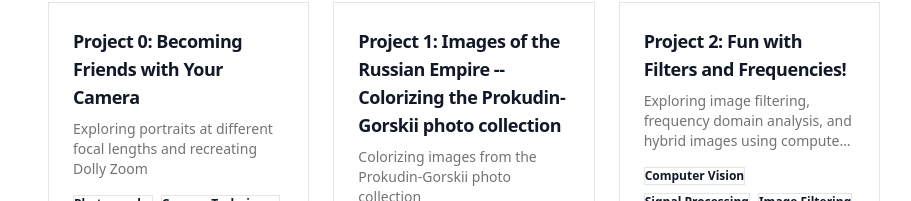
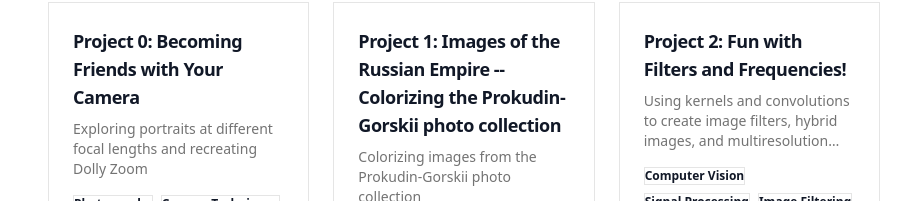
Before and after one commit to eho99/eho99.github.io, a Next.js app: page / in a window 1280 px wide. Shown: the part 295-496 px from the top of the page, without its empty margins (176-1087 px from the left). Built offline with nearby package versions, Linux system fonts and the light colour scheme.

Commit message:
updated project description

```diff
--- a/data/projects.ts
+++ b/data/projects.ts
@@ -22,8 +22,8 @@ const projects = [
   {
     slug: 'proj-2',
     title: 'Project 2: Fun with Filters and Frequencies!',
-    short: 'Exploring image filtering, frequency domain analysis, and hybrid images using computer vision techniques',
-    description: 'Implementing various image filters, analyzing frequency domains, and creating hybrid images that change appearance based on viewing distance',
+    short: 'Using kernels and convolutions to create image filters, hybrid images, and multiresolution blends.',
+    description: 'Using kernels and convolutions to create image filters, hybrid images, and multiresolution blends.',
     content: Project2,
     tags: ['Computer Vision', 'Signal Processing', 'Image Filtering', 'Fourier Transform']
   }
```
